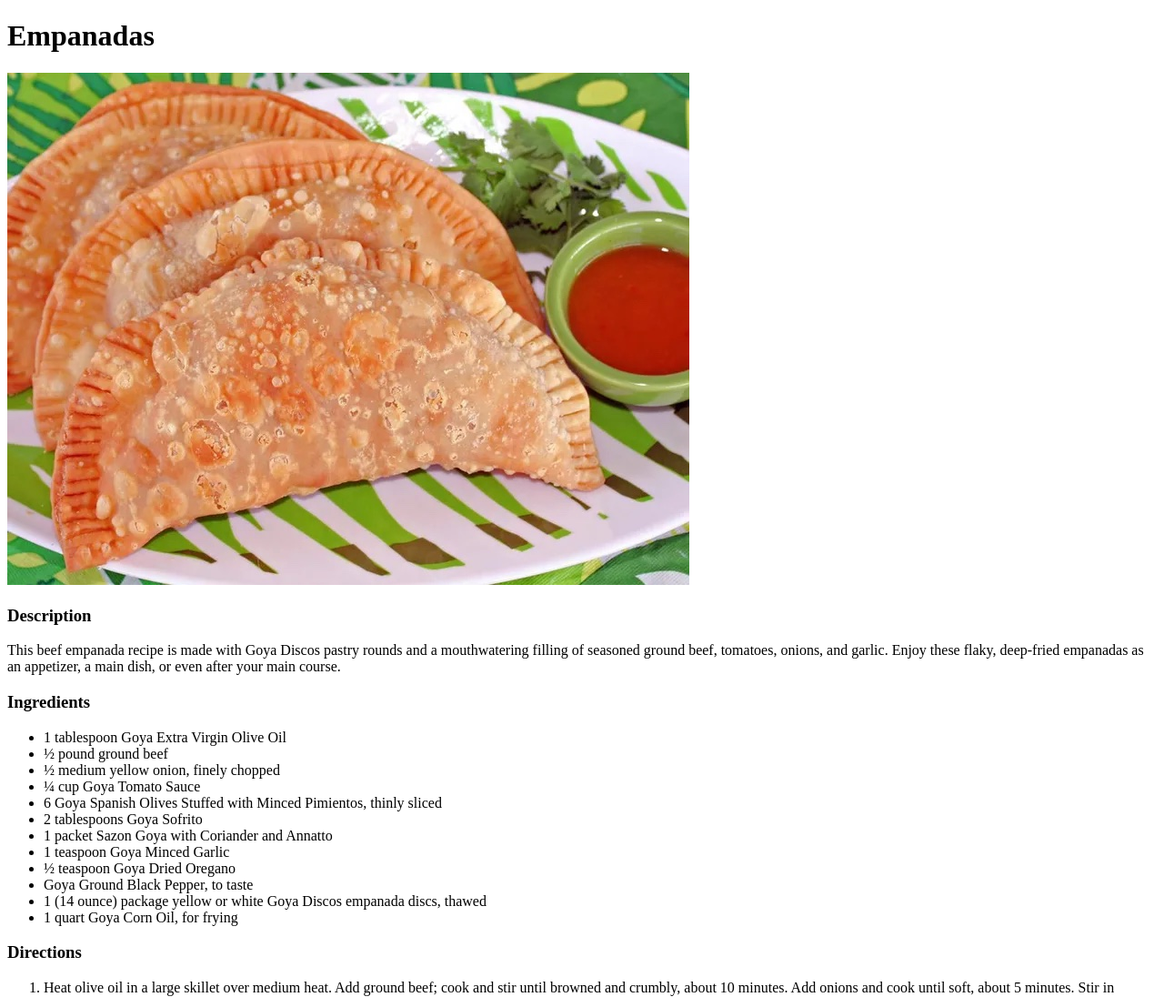
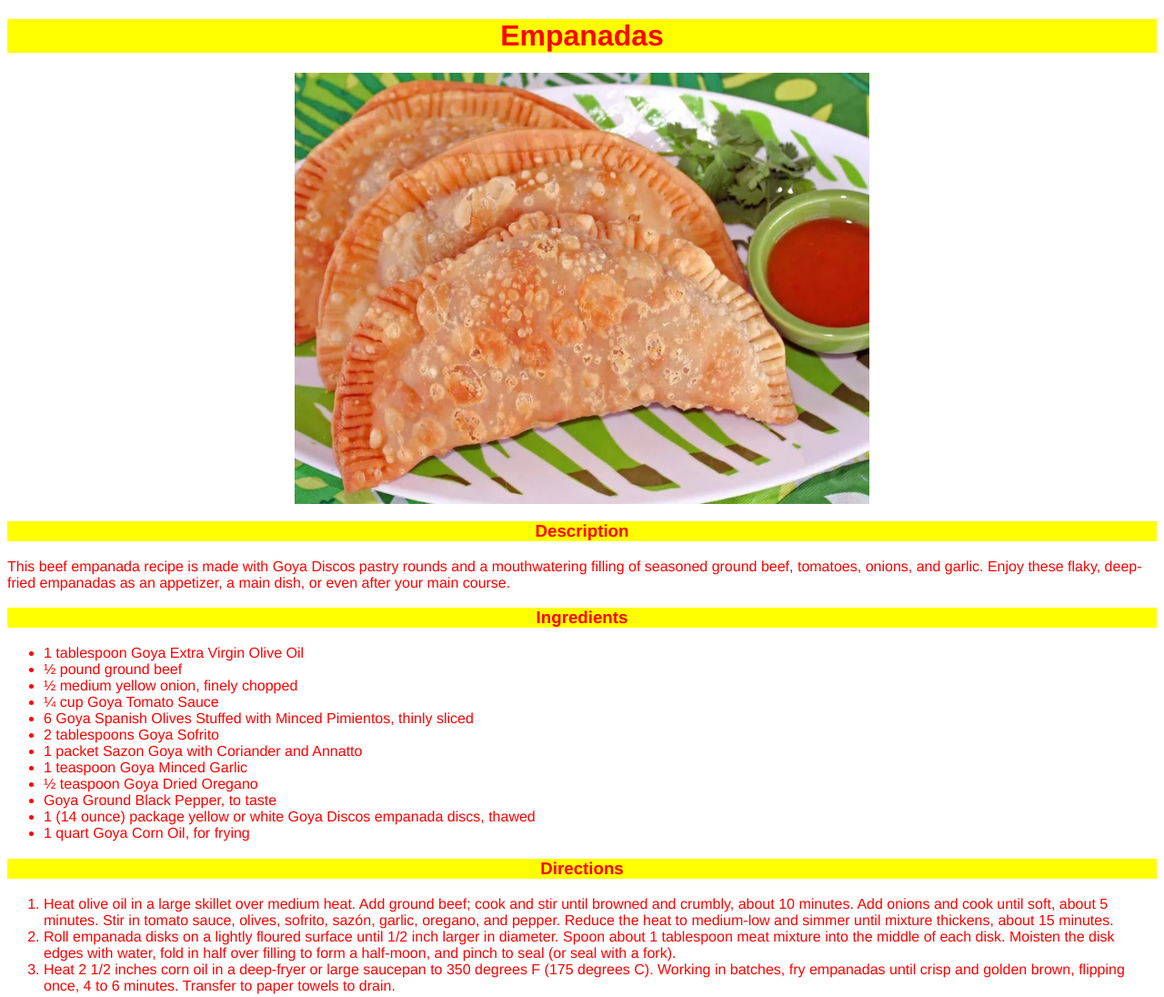
Before and after one commit to cjcropp/odin-recipes, a plain HTML site: page recipes/empanadas.html in a window 1280 px wide. Shown: the top 1096 px of the page at 91% size. Drawn offline with Linux system fonts and the light colour scheme.

Commit message:
added css files ad styling to all web pages

```diff
--- /dev/null
+++ b/css/empstyles.css
@@ -0,0 +1,28 @@
+* {
+    font-family: 'Franklin Gothic Medium', 'Arial Narrow', Arial, sans-serif;
+}
+
+img {
+    height: auto;
+    width: 200px;
+    display: block;
+    margin-left: auto;
+    margin-right: auto;
+    width: 50%;
+}
+
+#title {
+    background-color: yellow;
+    text-align: center;
+    color: red;
+}
+
+.ingredients, .directions, p {
+    color: red;
+}
+
+.subtitle {
+    background-color: yellow;
+    color: red;
+    text-align: center;
+}
--- /dev/null
+++ b/css/greenstyles.css
@@ -0,0 +1,20 @@
+* {
+    font-family: 'Franklin Gothic Medium', 'Arial Narrow', Arial, sans-serif;
+}
+
+#title, .subtitle {
+    background-color: green;
+    color: plum;
+    text-align: center;
+}
+
+img {
+  display: block;
+  margin-left: auto;
+  margin-right: auto;
+  width: 50%;
+}
+
+p, .ingredients, .directions {
+    color: navy;
+}
--- /dev/null
+++ b/css/hmstyles.css
@@ -0,0 +1,28 @@
+* {
+    font-family: 'Franklin Gothic Medium', 'Arial Narrow', Arial, sans-serif;
+}
+
+#title {
+    background-color: purple;
+    color: whitesmoke;
+    text-align: center;
+}
+
+.recipe {
+    font-size: large;
+}
+
+.one {
+    background-color: yellow;
+    color: red;
+}
+
+.two {
+    background-color: rgb(8, 84, 84);
+    color: bisque;
+}
+
+.three {
+    background-color: green;
+    color: plum;
+}
--- /dev/null
+++ b/css/medstyles.css
@@ -0,0 +1,20 @@
+* {
+    font-family: 'Franklin Gothic Medium', 'Arial Narrow', Arial, sans-serif;
+}
+
+#title, .subtitle {
+    text-align: center;
+    background-color: rgb(8, 84, 84);
+    color: bisque;
+}
+
+img {
+  display: block;
+  margin-left: auto;
+  margin-right: auto;
+  width: 50%;
+}
+
+p, .ingredients, .directions {
+    color: brown;
+}
--- a/recipes/empanadas.html
+++ b/recipes/empanadas.html
@@ -5,14 +5,15 @@
     <meta http-equiv="X-UA-Compatible" content="IE=edge">
     <meta name="viewport" content="width=device-width, initial-scale=1.0">
     <title>Document</title>
+    <link rel="stylesheet" href="../css/empstyles.css">
 </head>
 <body>
-    <h1>Empanadas</h1>
+    <h1 id="title">Empanadas</h1>
     <img src="../images/emp.jpg">
-        <h3>Description</h3>
+        <h3 class="subtitle">Description</h3>
             <p>This beef empanada recipe is made with Goya Discos pastry rounds and a mouthwatering filling of seasoned ground beef, tomatoes, onions, and garlic. Enjoy these flaky, deep-fried empanadas as an appetizer, a main dish, or even after your main course.</p>
-        <h3>Ingredients</h3>
-            <ul>
+        <h3 class="subtitle">Ingredients</h3>
+            <ul class="ingredients">
                 <li>1 tablespoon Goya Extra Virgin Olive Oil</li>
                 <li>½ pound ground beef</li>
                 <li>½ medium yellow onion, finely chopped</li>
@@ -26,8 +27,8 @@
                 <li>1 (14 ounce) package yellow or white Goya Discos empanada discs, thawed</li>
                 <li>1 quart Goya Corn Oil, for frying</li>
             </ul>
-        <h3>Directions</h3>
-            <ol>
+        <h3 class="subtitle">Directions</h3>
+            <ol class="directions">
                 <li>Heat olive oil in a large skillet over medium heat. Add ground beef; cook and stir until browned and crumbly, about 10 minutes. Add onions and cook until soft, about 5 minutes. Stir in tomato sauce, olives, sofrito, sazón, garlic, oregano, and pepper. Reduce the heat to medium-low and simmer until mixture thickens, about 15 minutes.</li>
                 <li>Roll empanada disks on a lightly floured surface until 1/2 inch larger in diameter. Spoon about 1 tablespoon meat mixture into the middle of each disk. Moisten the disk edges with water, fold in half over filling to form a half-moon, and pinch to seal (or seal with a fork).</li>
                 <li>Heat 2 1/2 inches corn oil in a deep-fryer or large saucepan to 350 degrees F (175 degrees C). Working in batches, fry empanadas until crisp and golden brown, flipping once, 4 to 6 minutes. Transfer to paper towels to drain.</li>
```
Also changed, not shown: index.html (+5 -4 lines), recipes/medchicken.html (+7 -6 lines), recipes/peppers.html (+7 -6 lines).
